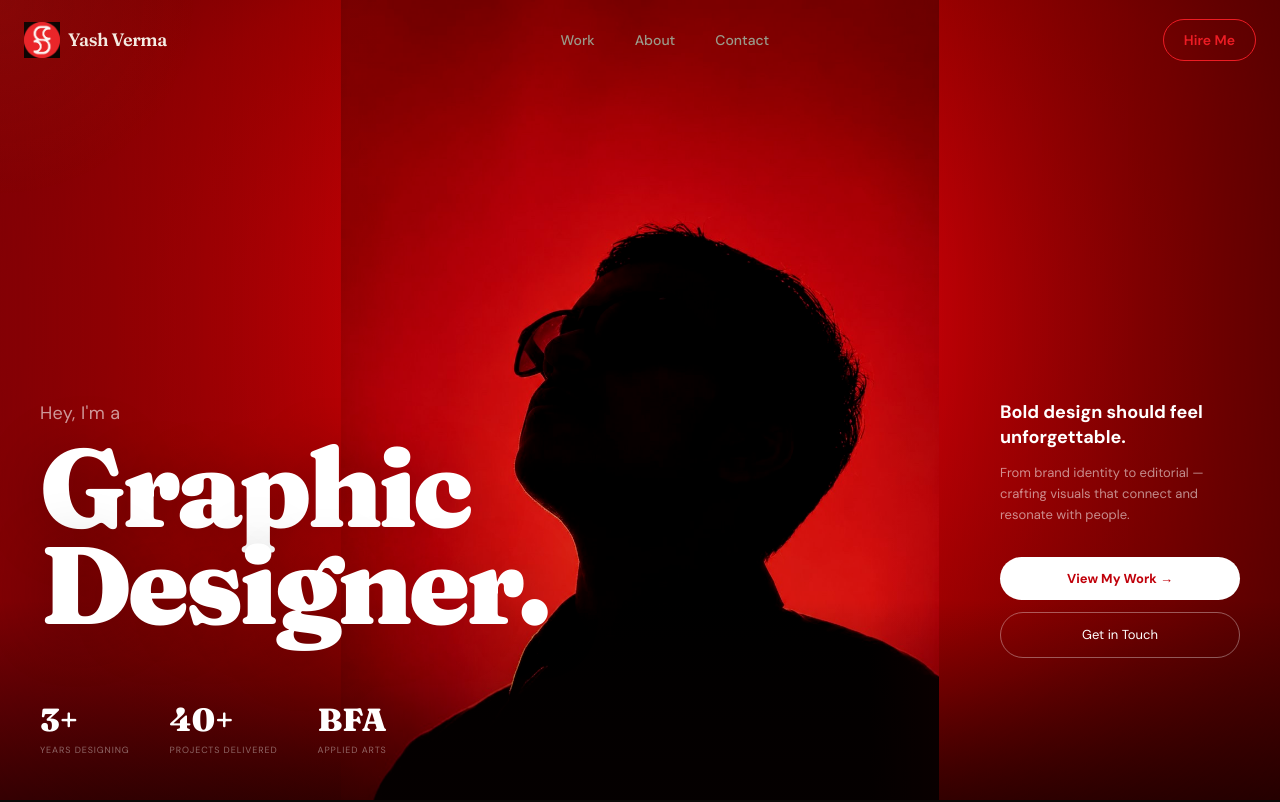
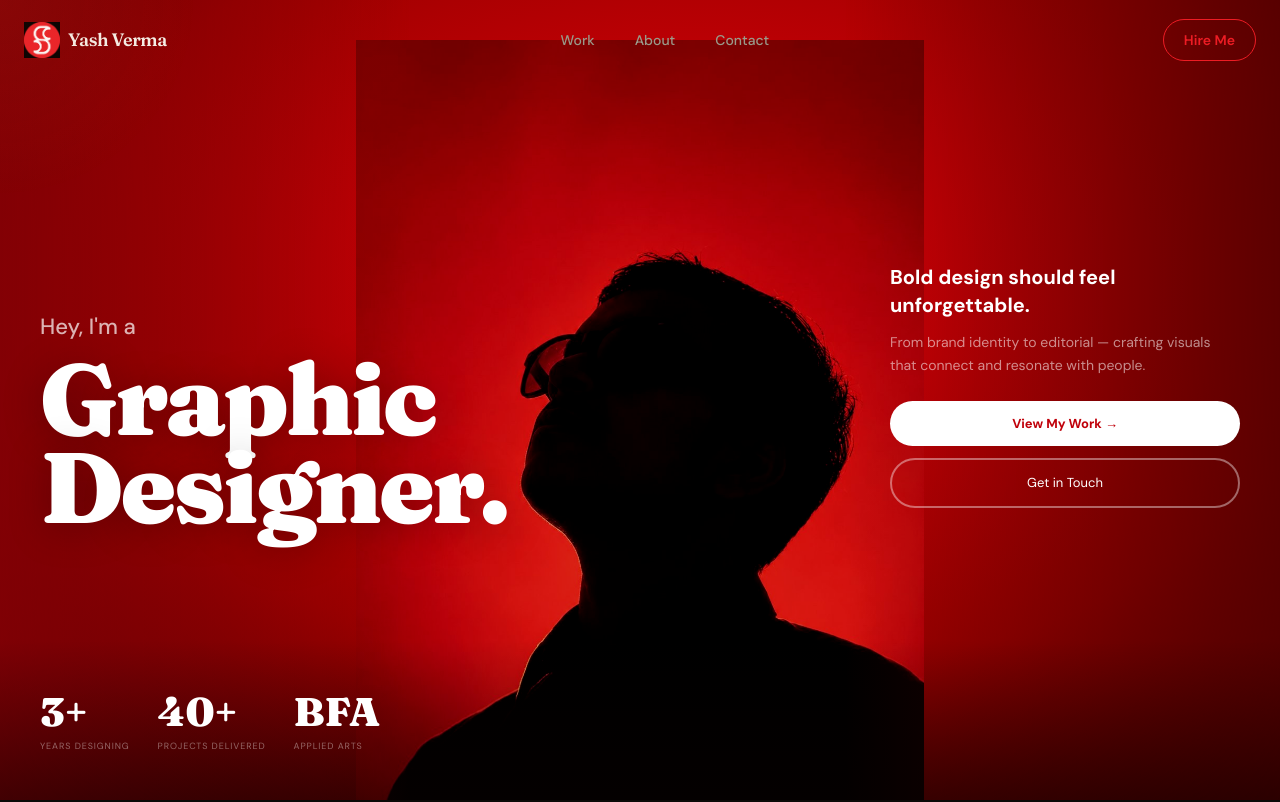
Before and after one commit to vermayash2511-ui/yashvermaa-portfolio, a Next.js app: page / in a window 1280 px wide. Shown: the top 802 px of the page. Built offline with nearby package versions, Linux system fonts and the light colour scheme.

Commit message:
Add files via upload

```diff
--- a/src/app/components/HeroSection.tsx
+++ b/src/app/components/HeroSection.tsx
@@ -4,18 +4,19 @@ import React, { useEffect, useRef } from 'react';
 export default function HeroSection() {
   const leftRef = useRef<HTMLDivElement>(null);
   const rightRef = useRef<HTMLDivElement>(null);
+  const statsRef = useRef<HTMLDivElement>(null);
 
   useEffect(() => {
-    [leftRef, rightRef].forEach((ref, i) => {
+    [leftRef, rightRef, statsRef].forEach((ref, i) => {
       const el = ref.current;
       if (!el) return;
       el.style.opacity = '0';
-      el.style.transform = 'translateY(24px)';
+      el.style.transform = 'translateY(28px)';
       setTimeout(() => {
         el.style.transition = 'opacity 1s ease, transform 1s ease';
         el.style.opacity = '1';
         el.style.transform = 'translateY(0)';
-      }, 300 + i * 200);
+      }, 200 + i * 180);
     });
   }, []);
 
@@ -24,82 +25,106 @@ export default function HeroSection() {
       id="home"
       className="relative min-h-screen overflow-hidden"
       style={{
-        background: 'radial-gradient(ellipse 120% 120% at 55% 40%, #e8000a 0%, #9b0000 42%, #2a0000 75%, #080000 100%)',
+        background: 'radial-gradient(ellipse 120% 120% at 55% 35%, #e8000a 0%, #9b0000 42%, #2a0000 75%, #080000 100%)',
       }}
     >
-      {/* ── Person photo — full bleed center ── */}
+      {/* ── Person photo ── */}
       <div className="absolute inset-0 z-[5] flex items-end justify-center">
         <img
           src="/assets/images/yash_hero.jpg"
           alt="Yash Verma"
-          className="h-full w-auto object-contain object-bottom select-none"
+          className="h-[95%] w-auto object-contain object-bottom select-none pointer-events-none"
           style={{
-            maxWidth: '58%',
+            maxWidth: '55%',
             mixBlendMode: 'multiply',
             filter: 'contrast(1.08) brightness(0.85)',
           }}
         />
       </div>
 
-      {/* Side gradients to blend photo edges */}
+      {/* Gradient blends */}
       <div className="absolute inset-0 z-[6] pointer-events-none"
-        style={{ background: 'linear-gradient(to right, rgba(130,0,5,0.85) 0%, transparent 30%)' }} />
+        style={{ background: 'linear-gradient(to right, rgba(130,0,5,0.9) 0%, transparent 32%)' }} />
       <div className="absolute inset-0 z-[6] pointer-events-none"
-        style={{ background: 'linear-gradient(to left, rgba(80,0,0,0.8) 0%, transparent 32%)' }} />
+        style={{ background: 'linear-gradient(to left, rgba(80,0,0,0.85) 0%, transparent 34%)' }} />
       <div className="absolute inset-0 z-[6] pointer-events-none"
-        style={{ background: 'linear-gradient(to top, rgba(8,0,0,0.6) 0%, transparent 25%)' }} />
+        style={{ background: 'linear-gradient(to top, rgba(8,0,0,0.5) 0%, transparent 20%)' }} />
 
-      {/* ── Content layer ── */}
-      <div className="absolute inset-0 z-20 flex flex-col">
-
-        {/* LEFT headline — vertically centered */}
-        <div ref={leftRef} className="absolute left-10 top-1/2 -translate-y-1/2">
-          <p className="text-white/60 font-sans mb-3" style={{ fontSize: '18px', letterSpacing: '0.02em' }}>
+      {/* ── 3-column content grid ── */}
+      <div
+        className="absolute z-20 grid"
+        style={{
+          top: '80px', bottom: 0, left: 0, right: 0,
+          gridTemplateColumns: '1fr 1fr 1fr',
+          gridTemplateRows: '1fr auto',
+          padding: '0 40px 40px',
+        }}
+      >
+        {/* LEFT — headline */}
+        <div
+          ref={leftRef}
+          style={{ gridColumn: '1', gridRow: '1/3', display: 'flex', flexDirection: 'column', justifyContent: 'center' }}
+        >
+          <p className="text-white/70 font-sans font-medium mb-3" style={{ fontSize: 'clamp(16px, 2vw, 22px)' }}>
             Hey, I&apos;m a
           </p>
           <h1
-            className="font-display font-black text-white leading-[0.88]"
+            className="font-display font-black text-white"
             style={{
-              fontSize: 'clamp(64px, 9vw, 110px)',
-              letterSpacing: '-4px',
-              textShadow: '0 4px 60px rgba(0,0,0,0.3)',
+              fontSize: 'clamp(60px, 8vw, 100px)',
+              lineHeight: 0.88,
+              letterSpacing: '-3px',
+              textShadow: '0 4px 40px rgba(0,0,0,0.3)',
             }}
           >
             Graphic<br />Designer.
           </h1>
         </div>
 
-        {/* RIGHT content — vertically centered */}
-        <div ref={rightRef} className="absolute right-10 top-1/2 -translate-y-1/2" style={{ maxWidth: '240px' }}>
-          <p className="text-white font-bold leading-snug mb-3" style={{ fontSize: '18px' }}>
+        {/* CENTER — empty (photo lives here) */}
+        <div style={{ gridColumn: '2' }} />
+
+        {/* RIGHT — tagline + buttons */}
+        <div
+          ref={rightRef}
+          style={{
+            gridColumn: '3', gridRow: '1',
+            display: 'flex', flexDirection: 'column', justifyContent: 'center',
+            paddingLeft: '16px',
+          }}
+        >
+          <p className="text-white font-bold leading-snug mb-3" style={{ fontSize: 'clamp(15px, 1.6vw, 20px)' }}>
             Bold design should feel unforgettable.
           </p>
-          <p className="text-white/55 leading-relaxed mb-8" style={{ fontSize: '13px' }}>
+          <p className="text-white/55 leading-relaxed mb-6" style={{ fontSize: 'clamp(12px, 1.1vw, 14px)' }}>
             From brand identity to editorial — crafting visuals that connect and resonate with people.
           </p>
           <div className="flex flex-col gap-3">
             <button
               onClick={() => document.querySelector('#work')?.scrollIntoView({ behavior: 'smooth' })}
               className="bg-white text-[#c0000a] font-bold rounded-full hover:bg-white/90 transition-all text-center"
-              style={{ fontSize: '13px', padding: '12px 28px' }}
+              style={{ fontSize: '13px', padding: '13px 26px' }}
             >
               View My Work →
             </button>
             <button
               onClick={() => document.querySelector('#contact')?.scrollIntoView({ behavior: 'smooth' })}
-              className="border border-white/35 text-white rounded-full hover:bg-white/10 transition-all text-center"
-              style={{ fontSize: '13px', padding: '12px 28px' }}
+              className="border-2 border-white/40 text-white rounded-full hover:bg-white/10 transition-all text-center"
+              style={{ fontSize: '13px', padding: '13px 26px' }}
             >
               Get in Touch
             </button>
           </div>
         </div>
 
-        {/* BOTTOM stats */}
-        <div className="absolute bottom-10 left-10 flex gap-10">
+        {/* STATS — bottom left only, no overlap */}
+        <div
+          ref={statsRef}
+          style={{ gridColumn: '1', gridRow: '2', display: 'flex', gap: '28px', alignItems: 'flex-end', paddingBottom: '4px' }}
+        >
           {[['3+', 'Years Designing'], ['40+', 'Projects Delivered'], ['BFA', 'Applied Arts']].map(([val, label]) => (
             <div key={val}>
-              <span className="block text-white font-black font-display" style={{ fontSize: '32px', lineHeight: 1 }}>{val}</span>
+              <span className="block font-display font-black text-white" style={{ fontSize: 'clamp(28px, 3.5vw, 40px)', lineHeight: 1 }}>{val}</span>
               <span className="text-white/40 uppercase tracking-widest" style={{ fontSize: '9px' }}>{label}</span>
             </div>
           ))}
```
